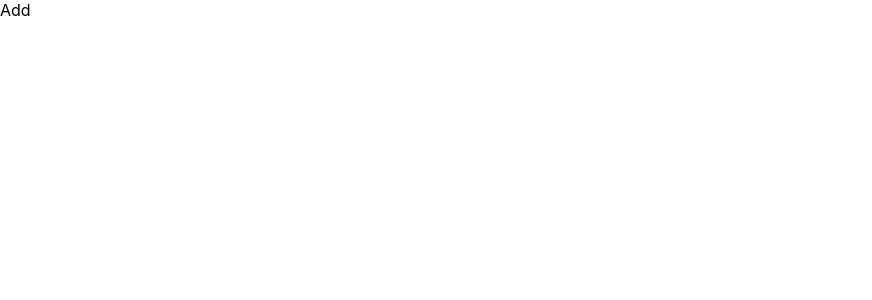
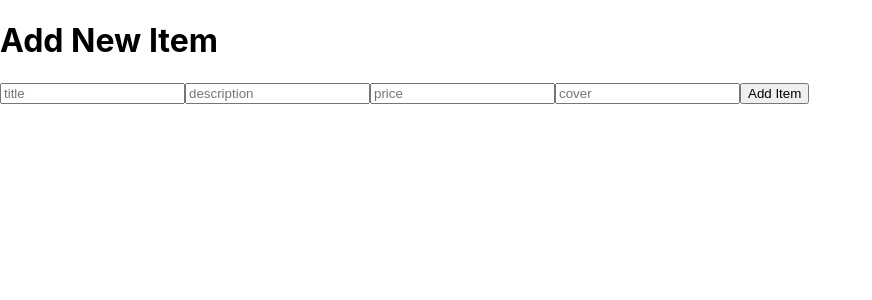
Before and after one commit to aisyahjefri/DARE-online-store, a React (Create React App) app in the folder frontend/: page /add in a window 1280 px wide. Shown: the top 300 px of the page, without its empty margins (0-872 px from the left). Built offline with nearby package versions, Linux system fonts and the light colour scheme.

Commit message:
Insert new item
- skeleton for inserting new item into the DB

```diff
--- a/frontend/src/App.js
+++ b/frontend/src/App.js
@@ -9,8 +9,8 @@ function App() {
     <div className="App">
       <BrowserRouter>
         <Routes>
-
-          <Route path="/items" element={<Items />} ></Route>
+          <Route path="/" element={<Items />} ></Route>
+          {/* <Route path="/items" element={<Items />} ></Route> */}
           <Route path="/add" element={<Add />} ></Route>
           <Route path="/update" element={<Update />} ></Route>
 
--- a/frontend/src/pages/Add.jsx
+++ b/frontend/src/pages/Add.jsx
@@ -1,9 +1,43 @@
-import React from 'react'
+import axios from 'axios';
+import React, { useState } from 'react';
+import { useNavigate } from 'react-router-dom';
 
 const Add = () => {
-  return (
-    <div>Add</div>
-  )
+    const [items, setItems] = useState({
+        title: "",
+        description: "",
+        price: null,
+        cover: ""
+    })
+
+    // ROUTING
+    const navigate = useNavigate();
+
+    // METHODS TO HANDLE ACTIONS
+    const handleChange = (e) => {
+        setItems(prev => ({...prev, [e.target.name]: e.target.value }))
+    }
+    const handleClick = async e => {
+        e.preventDefault();
+        try {
+            await axios.post("http://localhost:8008/items", items);
+            navigate("/"); // Go back to home once successfully added new item
+        } catch(err) {
+            console.log(err);
+        }
+    }
+
+    return (
+        <div className='form'>
+            <h1>Add New Item</h1>
+            <input type="text" placeholder='title' onChange={handleChange} name='title'/>
+            <input type="text" placeholder='description' onChange={handleChange} name='description'/>
+            <input type="number" placeholder='price' onChange={handleChange} name='price'/>
+            <input type="text" placeholder='cover' onChange={handleChange} name='cover'/>
+
+            <button onClick={handleClick}>Add Item</button>
+        </div>
+    )
 }
 
 export default Add
```
Also changed, not shown: 1 other file (tests, documents, lock files or other folders).
